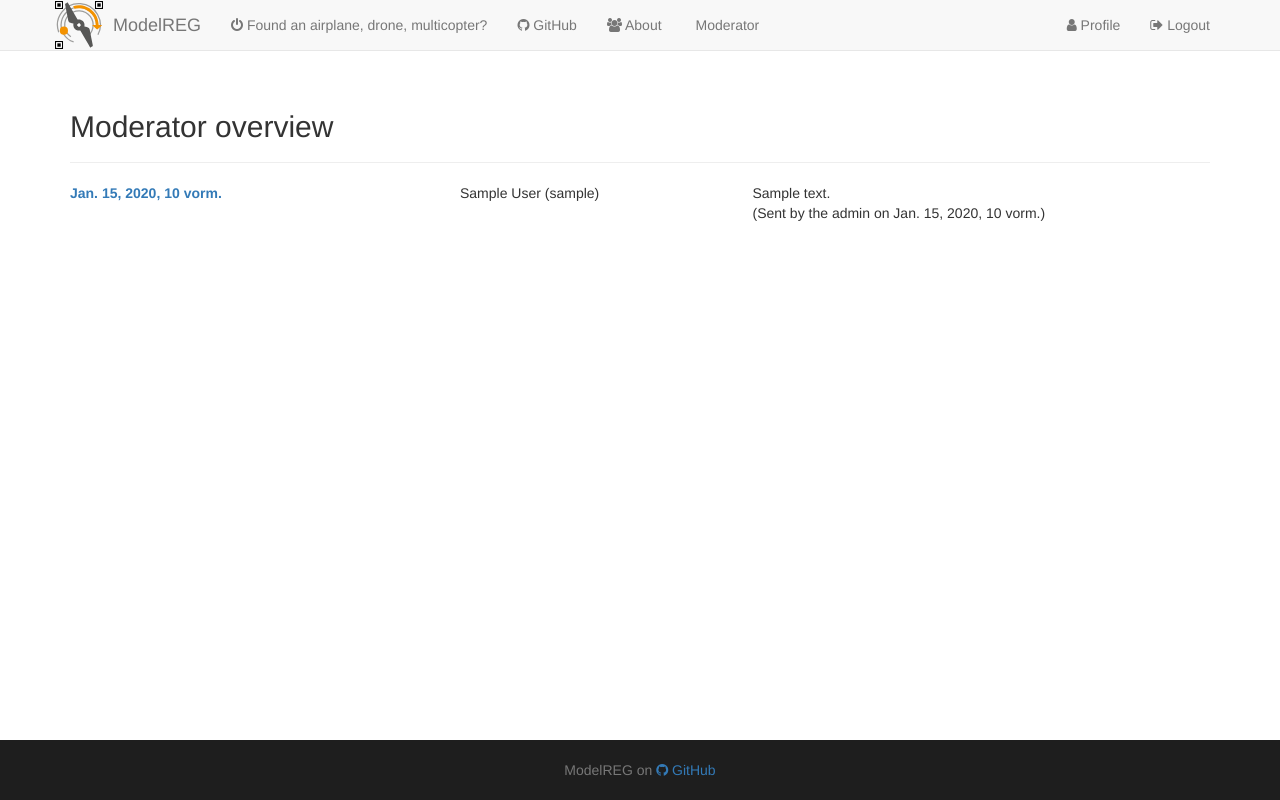
After one commit to modelreg/modelreg, a Django app: a page that uses modelreg/templates/base.html in a window 1280 px wide. The commit adds this page. Run offline with Django 3.2, Linux system fonts and the light colour scheme; a user stored in the database is signed in; tables that the repository leaves empty hold one stand-in row (values such as "Sample post"); parts of the project's set-up code (start-up, migrations or seed data) failed here and were passed over; some libraries are stand-ins or nearby versions.

Commit message:
Begin work on staff/admin view

```diff
--- a/modelreg/communication.py
+++ b/modelreg/communication.py
@@ -73,7 +73,7 @@ def _notify(request, msg, recipient, template_prefix='notify_owner', **kwargs):
         'operator': settings.SYSTEM_OPERATOR,
 
         'owner_link':  _uri(request, 'case_owner',  msg.case.pk),
-        'admin_link':  _uri(request, 'case_admin',  msg.case.pk),
+        'admin_link':  _uri(request, 'mod_case',  msg.case.pk),
         'finder_link': _uri(request, 'case_finder', msg.case.identifier),
     })
 
--- a/modelreg/templates/base.html
+++ b/modelreg/templates/base.html
@@ -49,6 +49,14 @@
                                         {% trans "About" %}
                                     </a>
                                 </li>
+                                {% if user.is_staff %}
+                                <li>
+                                    <a href="{% url 'mod_overview' %}" target="_blank">
+                                        <i class="fa user-circle"></i>
+                                        {% trans "Moderator" %}
+                                    </a>
+                                </li>
+                                {% endif %}
                             </ul>
                             {% include "personal_nav.html" %}
                         </div><!--/.nav-collapse -->
--- /dev/null
+++ b/modelreg/templates/mod_overview.html
@@ -0,0 +1,31 @@
+{% extends "base.html" %}
+{% load i18n %}
+{% block title %}{{ block.super }}{% trans "Edit your profile" %}{% endblock %}
+{% block content-header %}{% trans "Moderator overview" %}{% endblock %}
+{% block content-main %}
+    {% for case in cases %}
+        <div class="row">
+            <div class="col-md-4">
+                <b>
+                    <a href="{% url 'mod_case' case.pk %}">
+                        {{case.timestamp}}
+                    </a>
+                </b>
+            </div>
+            <div class="col-md-3">
+                {{ case.model_owner.first_name }}
+                {{ case.model_owner.last_name }}
+                ({{ case.model_owner.username }})
+            </div>
+            <div class="col-md-5">
+                <span class="msg-text">{{case.messages.last.message|linebreaksbr}}</span>
+                <br>
+                {% blocktrans with sender=case.messages.last.sender timestamp=case.messages.last.timestamp%}
+                (Sent by the {{sender}} on {{timestamp}})
+                {% endblocktrans %}
+            </div>
+        </div>
+    {% empty %}
+        {% trans 'No cases requiring moderator attention right now' %}
+    {% endfor %}
+{% endblock %}
--- a/modelreg/urls.py
+++ b/modelreg/urls.py
@@ -30,7 +30,9 @@ urlpatterns = [
 
     url(r'^c/(?P<ident>[\w\d]+)', views.case_finder, name='case_finder'),
     url(r'^oc/(?P<pk>\d+)',  views.case_owner, name='case_owner'),
-    url(r'^caseadmin/(?P<pk>\d+)',  views.case_admin, name='case_admin'),
+
+    url(r'^mod/?$',           views.mod_overview, name='mod_overview'),
+    url(r'^mod/(?P<pk>\d+)',  views.mod_case,     name='mod_case'),
 
     url(r'^f/(?P<ident>[\w\d]+)\.(?P<auth>[\w\d]+)',  views.found, name='found'),
     url(r'^found/',  views.found_info, name='found_info'),
--- a/modelreg/views.py
+++ b/modelreg/views.py
@@ -1,5 +1,6 @@
 #!/usr/bin/env python3
 
+from django.contrib.admin.views.decorators import staff_member_required
 from django.urls import reverse
 from django.http import HttpResponse, HttpResponseBadRequest
 from django.contrib.auth.decorators import login_required
@@ -84,7 +85,6 @@ def add_message(req, case, sender, for_admin=False):
         # If a message for the admin is generated, admins
         # must be notified. Setting the flag will make the
         # case show up in the admin's view.
-        # TODO: send email to administrator(s)
         case.admin_informed = True
         case.save()
         communication.notify_admin(req, msg, sender)
@@ -124,16 +124,25 @@ def case_owner(req, pk):
     return render(req, 'messaging_owner.html', case_info(case))
 
 
-def case_admin(req, pk):
-    # TODO: enforce admin access
-    case = get_object_or_404(models.Case, pk=pk, model_owner=req.user)
+@staff_member_required
+def mod_case(req, pk):
+    case = get_object_or_404(models.Case, pk=pk, admin_informed=True)
 
     if req.POST and req.POST['message']:
         msg = add_message(req, case, 'admin')
-
         return redirect('case_owner', pk=case.pk)
 
-    return render(req, 'messaging_owner.html', case_info(case))
+    info = case_info(case)
+
+    return render(req, 'messaging_admin.html', info)
+
+
+@staff_member_required
+def mod_overview(req):
+
+    cases = models.Case.objects.filter(admin_informed=True) #.order_by('-messages__timestamp').distinct()
+
+    return render(req, 'mod_overview.html', {'cases':cases})
 
 
 def index(req):
```
Also changed, not shown: modelreg/templates/messaging_admin.html (+6 -2 lines).
